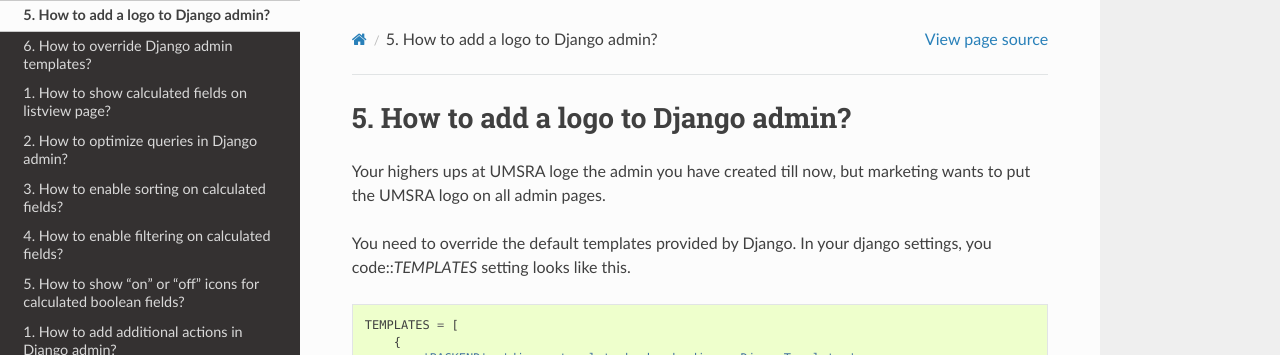
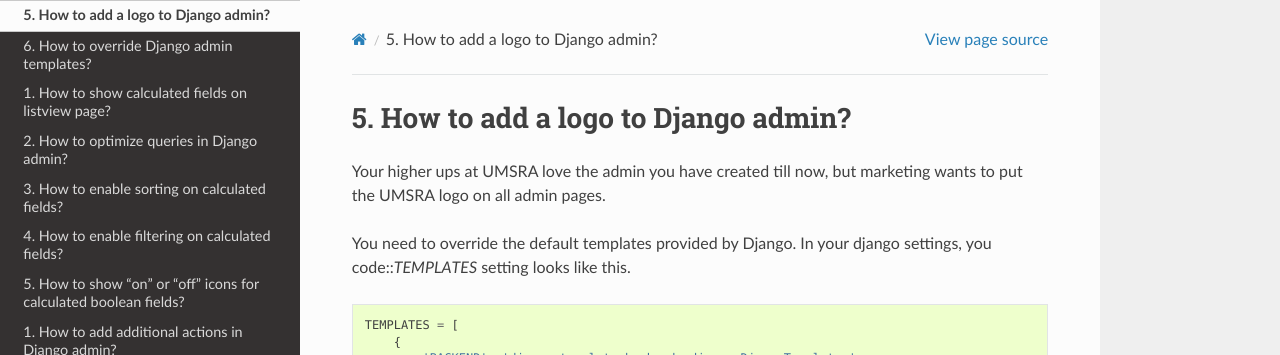
Before and after one commit to agiliq/django-admin-cookbook, a Sphinx documentation site: the page built from docs/logo.rst, in a window 1280 px wide and 900 px high. Shown: the top 355 px of the window. Built offline with Sphinx 7.4.7 and the Read the Docs theme 2.0.0, drawn with Linux system fonts in a browser that asks for light colours.

Commit message:
Update logo.rst

```diff
--- a/docs/logo.rst
+++ b/docs/logo.rst
@@ -1,7 +1,7 @@
 How to add a logo to Django admin?
 ===========================================================
 
-Your highers ups at UMSRA loge the admin you have created till now, but marketing wants to put the UMSRA logo on all admin pages.
+Your higher ups at UMSRA love the admin you have created till now, but marketing wants to put the UMSRA logo on all admin pages.
 
 You need to override the default templates provided by Django. In your django settings, you code::`TEMPLATES` setting looks like this. ::
 
```
